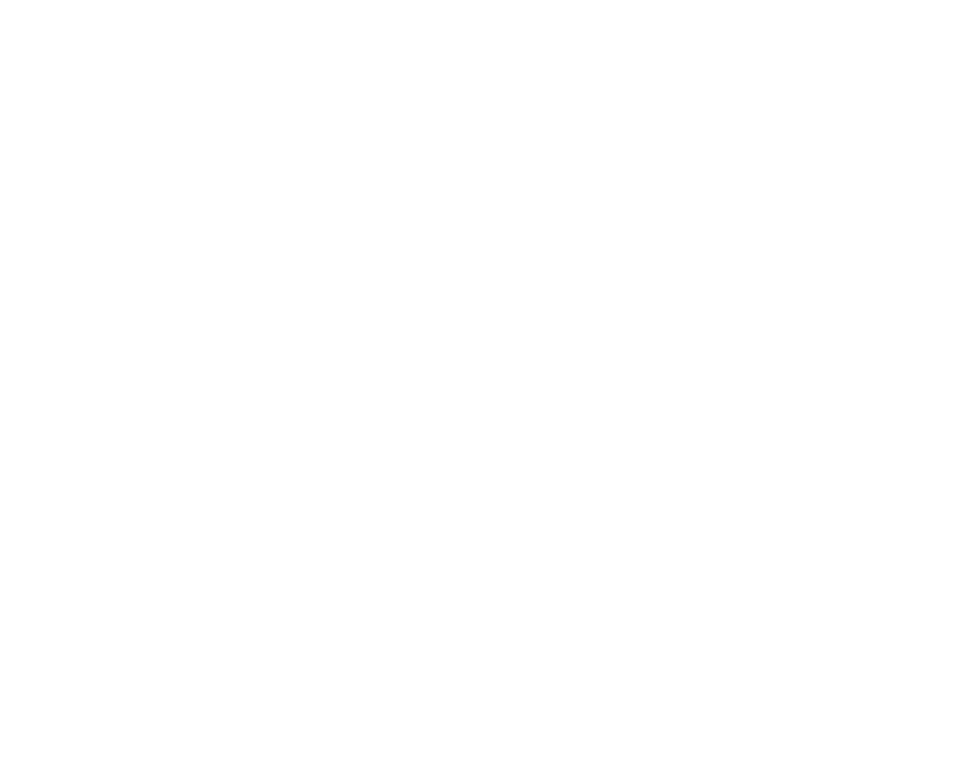
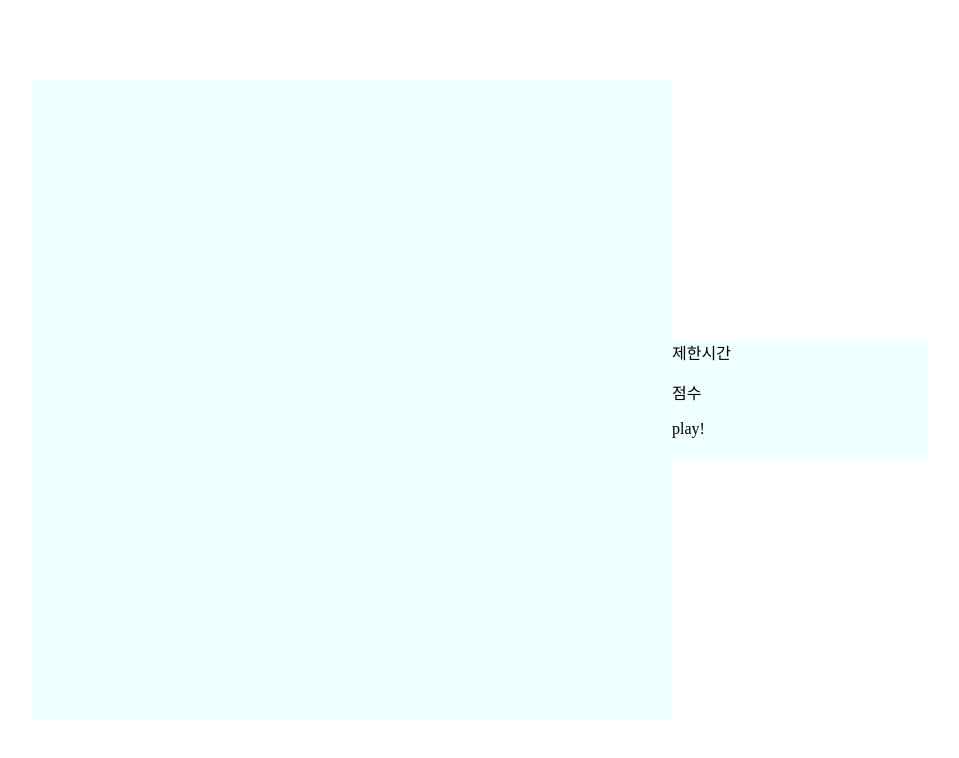
Before and after one commit to seunghee1108/Subject-4, a plain HTML site: page index.html in a window 1280 px wide. Shown: the whole page, without its empty margins (160-1119 px from the left). Drawn offline with Linux system fonts and the light colour scheme.

Commit message:
각각 id 적용

```diff
--- a/index.html
+++ b/index.html
@@ -6,15 +6,54 @@
   <title>Document</title>
 </head>
 <style>
+  *{
+    margin: 0;
+    padding: 0;
+    box-sizing: border-box;
+  }
+  #root{
+    width: 100vw;
+    height: 100vh;
+    display: flex;
+    justify-content: center;
+    align-items: center;
+  }
+  #box{
+    width: 50vw;
+    height: 80vh;
+    background-color: azure;
+    position: relative;
 
+  }
+
+  #div{
+    display: flex;
+    flex-direction: column;
+
+  }
+  #time{
+    width: 20vw;
+    height: 5vh;
+    background-color: azure;
+  }
+  #score{
+    width: 20vw;
+    height: 5vh;
+    background-color: azure;
+  }
+  #play{
+    width: 20vw;
+    height: 5vh;
+    background-color: azure;
+  }
 </style>
 <body>
   <div id = "root">
-    <div></div>
+    <div id = "box"></div>
     <div>
-      <div></div>
-      <div></div>
-      <div></div>
+      <div id = "time">제한시간</div>
+      <div id = "score">점수</div>
+      <div id = "play">play!</div>
     </div>
   </div>
 </body>
```
